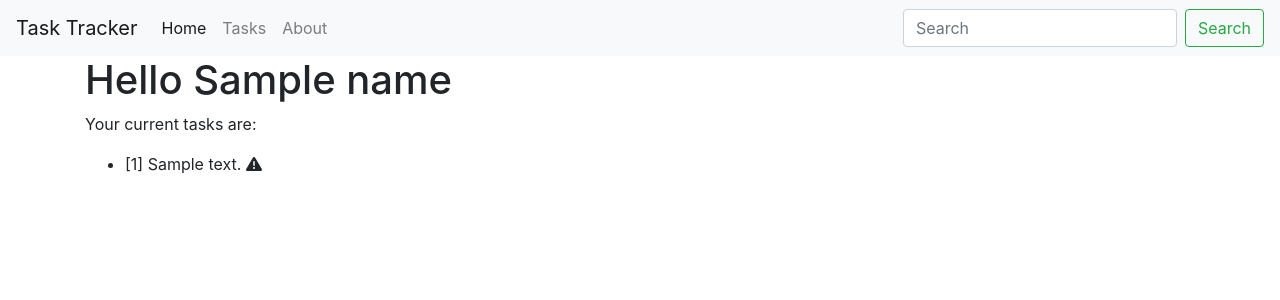
After one commit to jgraber/PythonFriday, a Flask app: template Flask/templates/tasks_original.html in a window 1280 px wide. The commit adds this page. Shown: the top 300 px of the page. Run offline with Flask 2, Linux system fonts and the light colour scheme; the template is opened without the code that fills it: most values are stand-ins (such as "Sample title", 1, 10 or a date in 2020); some libraries are stand-ins or nearby versions.

```diff
--- a/Flask/hello.py
+++ b/Flask/hello.py
@@ -21,5 +21,9 @@ def tasks():
     my_tasks = get_latest_tasks()
     return render_template('tasks.html', name='Johnny', tasks=my_tasks)
 
+@app.route('/about')
+def about():
+    return render_template('about.html')
+
 if(__name__ == "__main__"):
     app.run()
--- /dev/null
+++ b/Flask/templates/tasks_original.html
@@ -0,0 +1,74 @@
+<!doctype html>
+<html lang="en">
+
+<head>
+  <!-- Required meta tags -->
+  <meta charset="utf-8">
+  <meta name="viewport" content="width=device-width, initial-scale=1, shrink-to-fit=no">
+
+  <!-- Bootstrap CSS -->
+  <link rel="stylesheet" href="https://stackpath.bootstrapcdn.com/bootstrap/4.5.0/css/bootstrap.min.css"
+    integrity="sha384-9aIt2nRpC12Uk9gS9baDl411NQApFmC26EwAOH8WgZl5MYYxFfc+NcPb1dKGj7Sk" crossorigin="anonymous">
+
+  <script src="https://use.fontawesome.com/d67621ecf9.js"></script>
+
+  <title>Your Tasks</title>
+</head>
+
+<body>
+  <nav class="navbar navbar-expand-lg navbar-light bg-light">
+    <a class="navbar-brand" href="#">Task Tracker</a>
+    <button class="navbar-toggler" type="button" data-toggle="collapse" data-target="#navbarSupportedContent"
+      aria-controls="navbarSupportedContent" aria-expanded="false" aria-label="Toggle navigation">
+      <span class="navbar-toggler-icon"></span>
+    </button>
+
+    <div class="collapse navbar-collapse" id="navbarSupportedContent">
+      <ul class="navbar-nav mr-auto">
+        <li class="nav-item active">
+          <a class="nav-link" href="/">Home <span class="sr-only">(current)</span></a>
+        </li>
+        <li class="nav-item">
+          <a class="nav-link" href="/tasks">Tasks</a>
+        </li>
+        <li class="nav-item">
+          <a class="nav-link" href="/about">About</a>
+        </li>
+      </ul>
+      <form class="form-inline my-2 my-lg-0">
+        <input class="form-control mr-sm-2" type="search" placeholder="Search" aria-label="Search">
+        <button class="btn btn-outline-success my-2 my-sm-0" type="submit">Search</button>
+      </form>
+    </div>
+  </nav>
+  <div class="container">
+    <h1>Hello {{ name }}</h1>
+    <p>Your current tasks are:
+    <ul>
+      {% for t in tasks %}
+      <li>[{{ t.id }}] {{ t.description }}
+        {% if t.done %}
+        <i class="fa fa-check" aria-hidden="true"></i>
+        {% else %}
+        <i class="fa fa-exclamation-triangle" aria-hidden="true"></i>
+        {% endif %}
+      </li>
+      {% endfor %}
+    </ul>
+    </p>
+  </div>
+
+  <!-- Optional JavaScript -->
+  <!-- jQuery first, then Popper.js, then Bootstrap JS -->
+  <script src="https://code.jquery.com/jquery-3.5.1.slim.min.js"
+    integrity="sha384-DfXdz2htPH0lsSSs5nCTpuj/zy4C+OGpamoFVy38MVBnE+IbbVYUew+OrCXaRkfj"
+    crossorigin="anonymous"></script>
+  <script src="https://cdn.jsdelivr.net/npm/popper.js@1.16.0/dist/umd/popper.min.js"
+    integrity="sha384-Q6E9RHvbIyZFJoft+2mJbHaEWldlvI9IOYy5n3zV9zzTtmI3UksdQRVvoxMfooAo"
+    crossorigin="anonymous"></script>
+  <script src="https://stackpath.bootstrapcdn.com/bootstrap/4.5.0/js/bootstrap.min.js"
+    integrity="sha384-OgVRvuATP1z7JjHLkuOU7Xw704+h835Lr+6QL9UvYjZE3Ipu6Tp75j7Bh/kR0JKI"
+    crossorigin="anonymous"></script>
+</body>
+
+</html>
```
Also changed, not shown: Flask/templates/about.html (added, +7 -0 lines), Flask/templates/base.html (added, +66 -0 lines), Flask/templates/tasks.html (+4 -60 lines).
